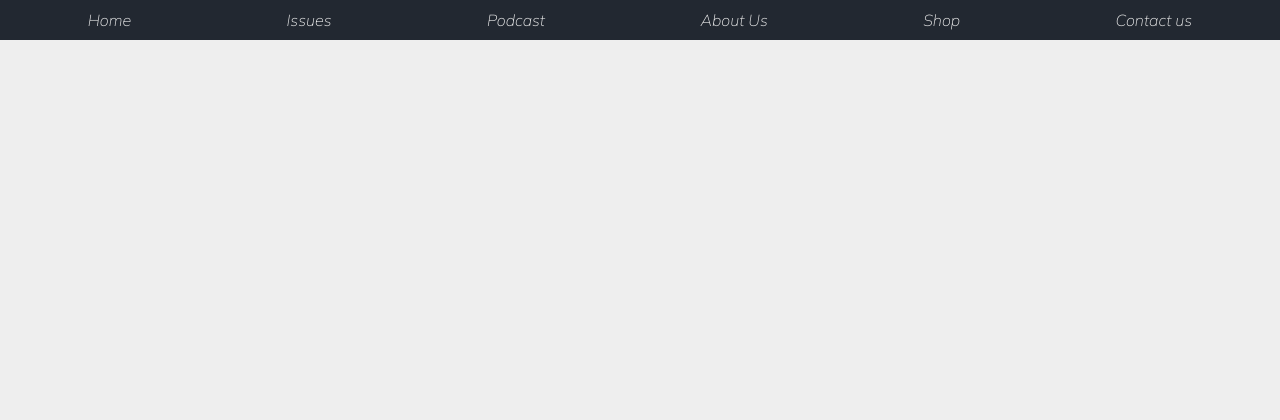
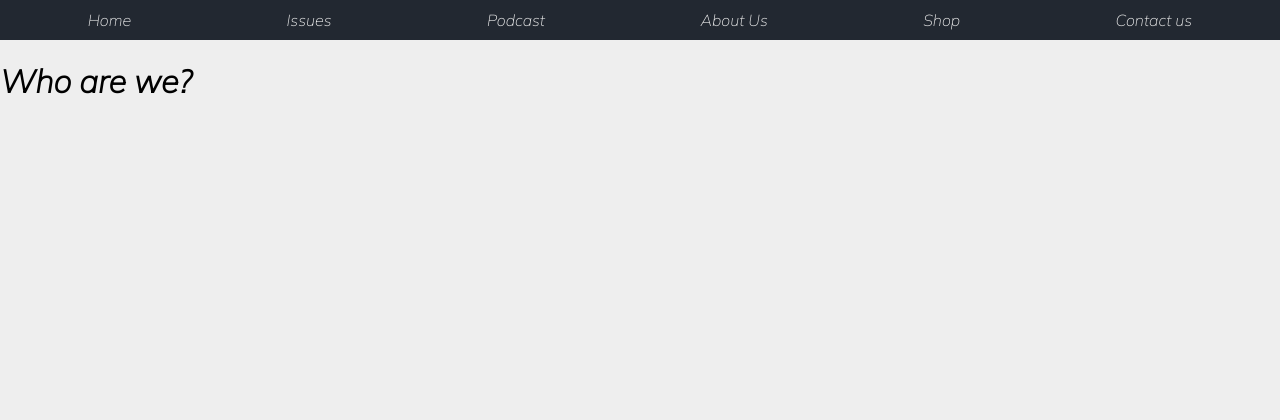
Before and after one commit to DayoTitiloye-code/Vericane, a Flask app: page /about in a window 1280 px wide. Shown: the top 420 px of the page. Run offline with Flask 2, Linux system fonts and the light colour scheme.

Commit message:
Added title to about page

```diff
--- a/templates/about.html
+++ b/templates/about.html
@@ -23,6 +23,8 @@
             <li><a href="about.html" class="nav-btn">Contact us</a></li>
         </ul>
     </nav>
+    <h1 id="about-title">Who are we?</h1>
+
     <footer>
         <p id="trademark">VERICANE &#169; 2023 by Vericane Magazine & Aminu-Bassai Group</p>
 
```
